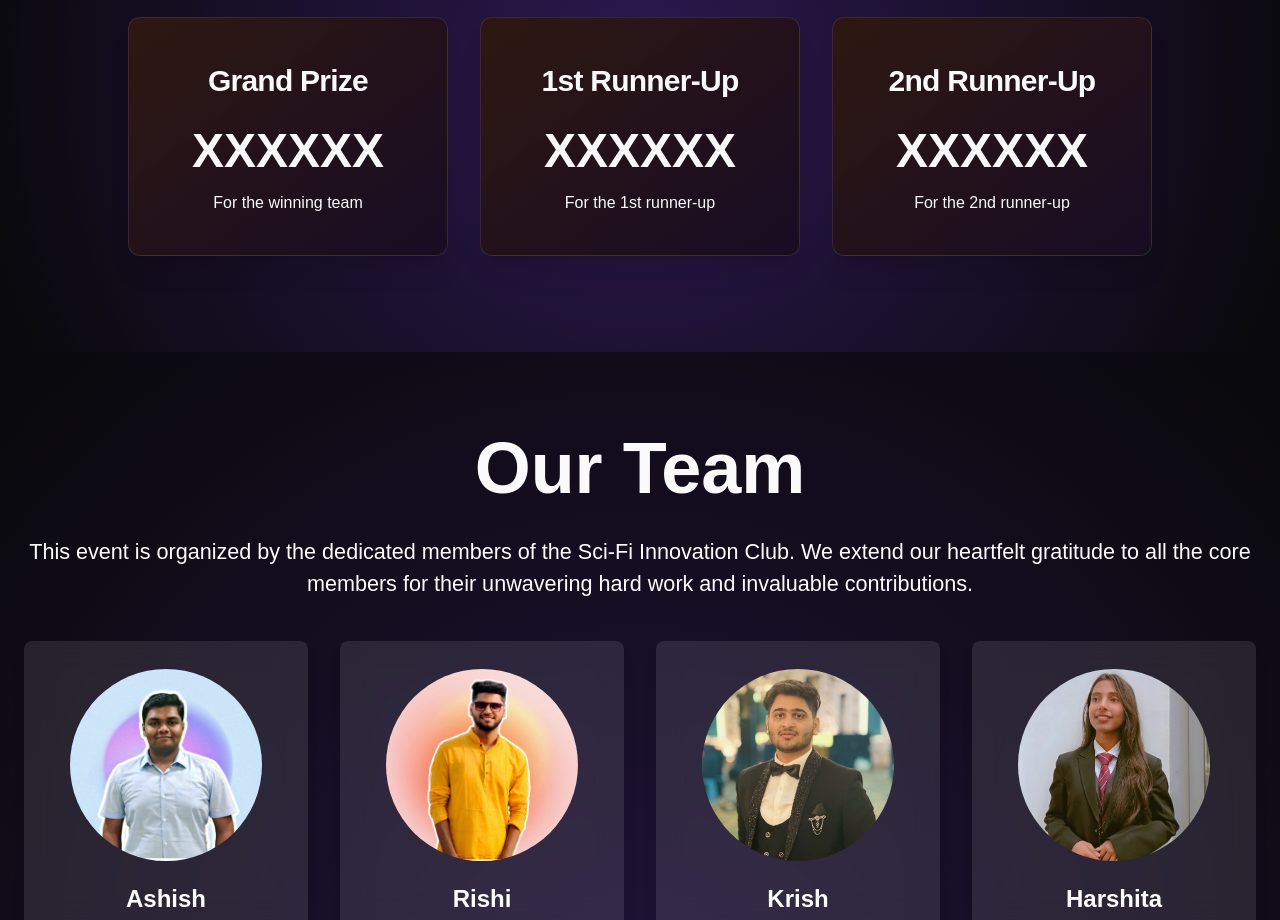
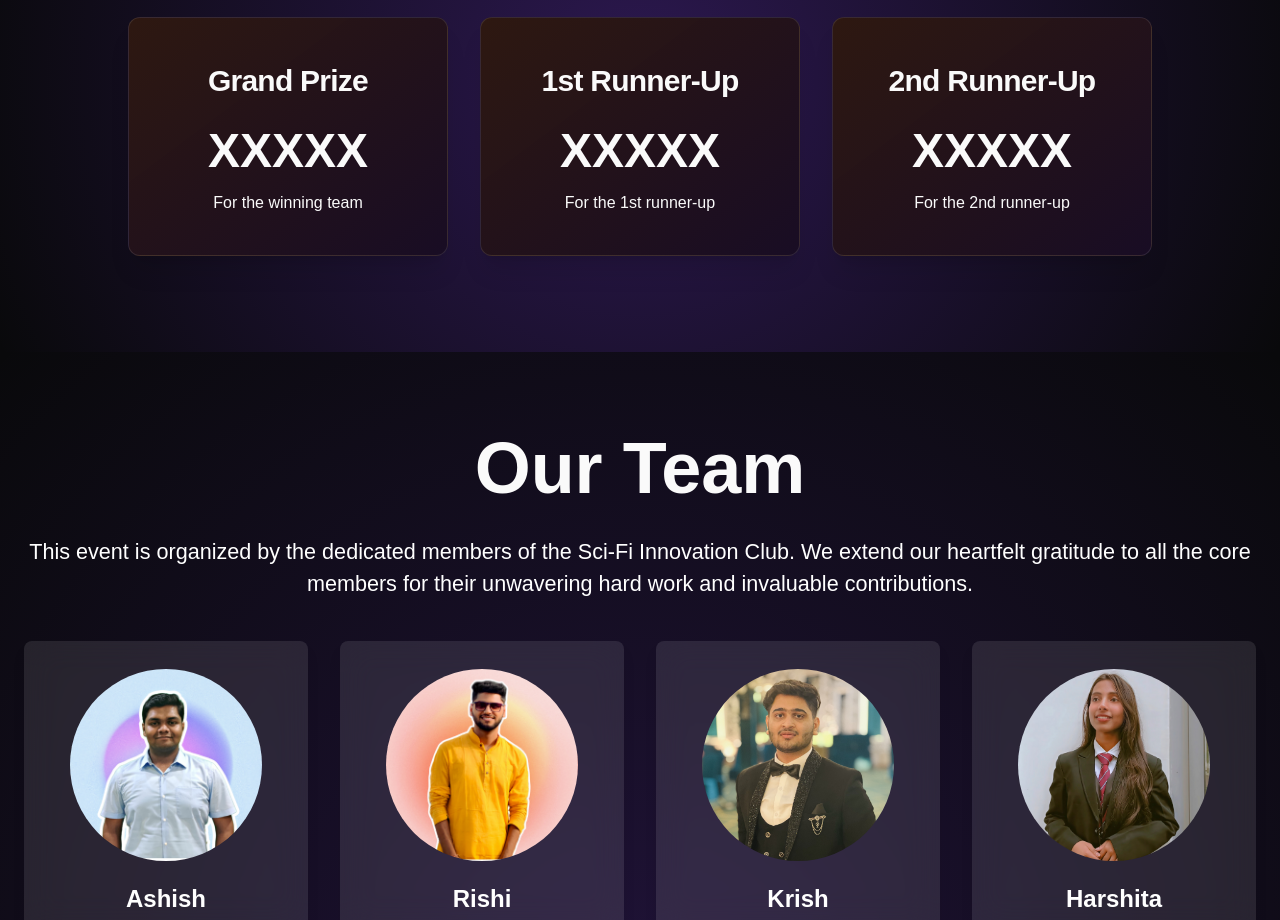
Before and after one commit to yashunh/WhatTheHack, a Next.js app: page / in a window 1280 px wide. Shown: the part 5000-5920 px from the top of the page. Built offline with nearby package versions, Linux system fonts and the light colour scheme; a web font is replaced by a local one.

Commit message:
Update prize pool

```diff
--- a/components/prize-pool-section.tsx
+++ b/components/prize-pool-section.tsx
@@ -26,7 +26,7 @@
                   <CardTitle className="text-xl sm:text-2xl font-bold text-center">{title}</CardTitle>
                 </CardHeader>
                 <CardContent>
-                  <p className="text-4xl sm:text-5xl font-bold text-center">XXXXXX</p>
+                  <p className="text-4xl sm:text-5xl font-bold text-center">XXXXX</p>
                   <p className="text-center mt-2 sm:mt-4">
                     {index === 0 ? "For the winning team" : index === 1 ? "For the 1st runner-up" : "For the 2nd runner-up"}
                   </p>
```
